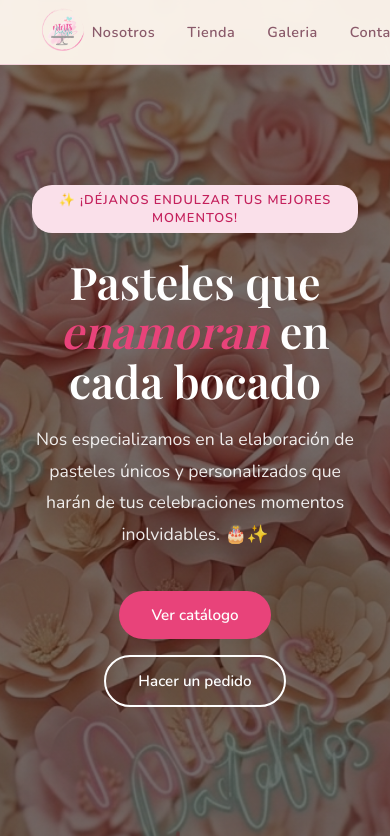
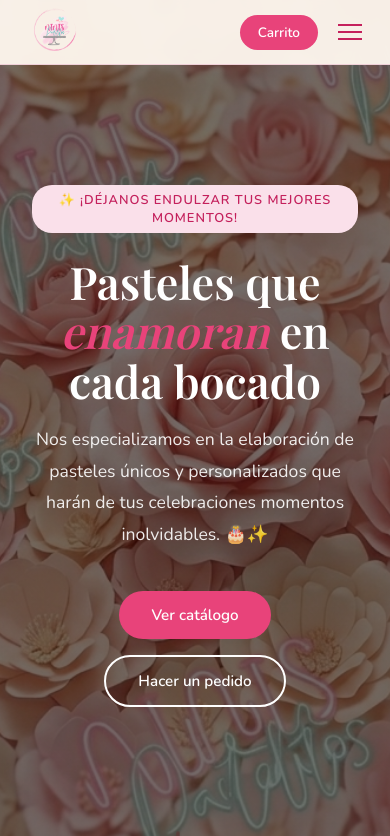
Before and after one commit to jchainmartinez/ninis-pastelitos, a React (Vite) app: page / in a window 390 px wide. Shown: the top 836 px of the page. Built offline with nearby package versions, Linux system fonts and the light colour scheme; a web font is replaced by a local one.

Commit message:
cambio06

```diff
--- a/src/components/Navbar.jsx
+++ b/src/components/Navbar.jsx
@@ -6,21 +6,26 @@ import Carrito from './Carrito'
 function Navbar() {
   const { totalItems } = useCart()
   const [carritoAbierto, setCarritoAbierto] = useState(false)
+  const [menuAbierto, setMenuAbierto] = useState(false)
+
+  const links = [
+    { nombre: 'Nosotros', ruta: '/nosotros' },
+    { nombre: 'Tienda', ruta: '/tienda' },
+    { nombre: 'Galeria', ruta: '/galeria' },
+    { nombre: 'Contacto', ruta: '/contacto' },
+  ]
 
   return (
     <>
-      <nav style={{ position: 'fixed', top: 0, width: '100%', background: 'rgba(255,248,240,0.95)', backdropFilter: 'blur(8px)', zIndex: 100, padding: '0 2rem', borderBottom: '1px solid #f0d0d8' }}>
+      <nav style={{ position: 'fixed', top: 0, width: '100%', background: 'rgba(255,248,240,0.95)', backdropFilter: 'blur(8px)', zIndex: 100, padding: '0 1.5rem', borderBottom: '1px solid #f0d0d8' }}>
         <div style={{ maxWidth: '1100px', margin: '0 auto', display: 'flex', alignItems: 'center', justifyContent: 'space-between', height: '64px' }}>
+
           <Link to="/" style={{ textDecoration: 'none', display: 'flex', alignItems: 'center' }}>
             <img src="/images/LogoNinis1.png" alt="Ninis Pastelitos" style={{ height: '50px', objectFit: 'contain' }} />
           </Link>
-          <ul style={{ display: 'flex', gap: '2rem', listStyle: 'none' }}>
-            {[
-              { nombre: 'Nosotros', ruta: '/nosotros' },
-              { nombre: 'Tienda', ruta: '/tienda' },
-              { nombre: 'Galeria', ruta: '/galeria' },
-              { nombre: 'Contacto', ruta: '/contacto' },
-            ].map(item => (
+
+          <ul style={{ display: 'flex', gap: '2rem', listStyle: 'none', margin: 0, padding: 0 }} className="nav-desktop">
+            {links.map(item => (
               <li key={item.nombre}>
                 <Link to={item.ruta} style={{ textDecoration: 'none', color: 'var(--texto-claro)', fontWeight: 600, fontSize: '0.9rem', letterSpacing: '0.5px' }}
                   onMouseEnter={e => e.target.style.color = 'var(--rosa)'}
@@ -31,11 +36,31 @@ function Navbar() {
               </li>
             ))}
           </ul>
-          <button onClick={() => setCarritoAbierto(true)} style={{ background: 'var(--rosa)', color: 'white', border: 'none', padding: '8px 18px', borderRadius: '20px', fontFamily: 'Nunito, sans-serif', fontWeight: 600, fontSize: '0.85rem', cursor: 'pointer', position: 'relative' }}>
-            Carrito {totalItems > 0 && <span style={{ background: 'white', color: 'var(--rosa)', borderRadius: '50%', width: '20px', height: '20px', display: 'inline-flex', alignItems: 'center', justifyContent: 'center', fontSize: '0.75rem', fontWeight: 700, marginLeft: '6px' }}>{totalItems}</span>}
-          </button>
+
+          <div style={{ display: 'flex', alignItems: 'center', gap: '1rem' }}>
+            <button onClick={() => setCarritoAbierto(true)} style={{ background: 'var(--rosa)', color: 'white', border: 'none', padding: '8px 18px', borderRadius: '20px', fontFamily: 'Nunito, sans-serif', fontWeight: 600, fontSize: '0.85rem', cursor: 'pointer' }}>
+              Carrito {totalItems > 0 && <span style={{ background: 'white', color: 'var(--rosa)', borderRadius: '50%', width: '20px', height: '20px', display: 'inline-flex', alignItems: 'center', justifyContent: 'center', fontSize: '0.75rem', fontWeight: 700, marginLeft: '6px' }}>{totalItems}</span>}
+            </button>
+            <button onClick={() => setMenuAbierto(m => !m)} className="hamburger" style={{ display: 'none', background: 'none', border: 'none', cursor: 'pointer', padding: '4px' }}>
+              <div style={{ width: '24px', height: '2px', background: 'var(--rosa-oscuro)', marginBottom: '5px', transition: 'all 0.3s', transform: menuAbierto ? 'rotate(45deg) translate(5px, 5px)' : 'none' }} />
+              <div style={{ width: '24px', height: '2px', background: 'var(--rosa-oscuro)', marginBottom: '5px', opacity: menuAbierto ? 0 : 1, transition: 'all 0.3s' }} />
+              <div style={{ width: '24px', height: '2px', background: 'var(--rosa-oscuro)', transition: 'all 0.3s', transform: menuAbierto ? 'rotate(-45deg) translate(5px, -5px)' : 'none' }} />
+            </button>
+          </div>
+
         </div>
+
+        {menuAbierto && (
+          <div style={{ background: 'rgba(255,248,240,0.98)', borderTop: '1px solid #f0d0d8', padding: '1rem 1.5rem' }} className="nav-mobile">
+            {links.map(item => (
+              <Link key={item.nombre} to={item.ruta} onClick={() => setMenuAbierto(false)} style={{ display: 'block', padding: '0.75rem 0', textDecoration: 'none', color: 'var(--texto-claro)', fontWeight: 600, fontSize: '1rem', borderBottom: '1px solid #f5dde4' }}>
+                {item.nombre}
+              </Link>
+            ))}
+          </div>
+        )}
       </nav>
+
       {carritoAbierto && <Carrito onCerrar={() => setCarritoAbierto(false)} />}
     </>
   )
--- a/src/index.css
+++ b/src/index.css
@@ -24,3 +24,12 @@ body {
 html {
   scroll-behavior: smooth;
 }
+
+@media (max-width: 768px) {
+  .nav-desktop {
+    display: none !important;
+  }
+  .hamburger {
+    display: block !important;
+  }
+}
```
